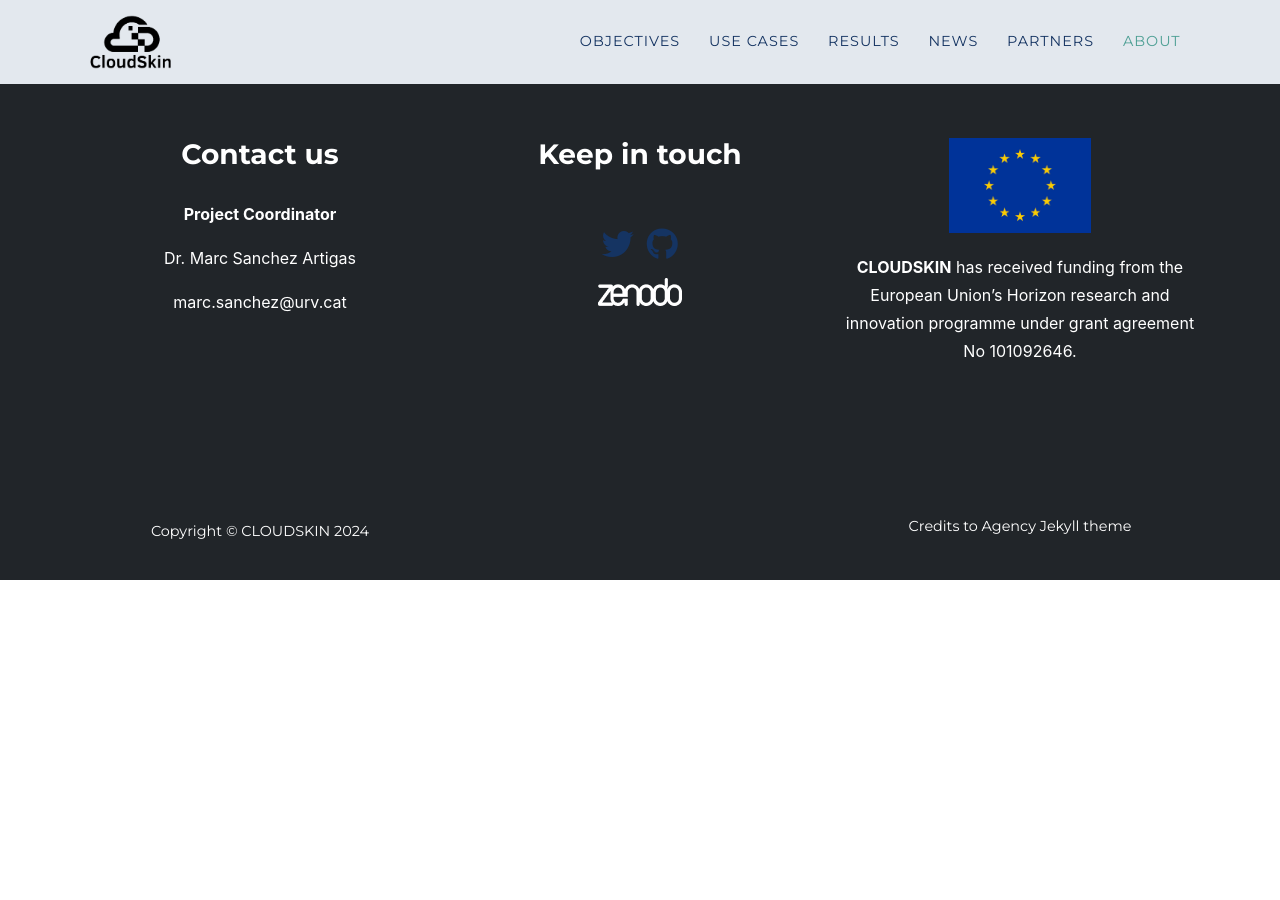
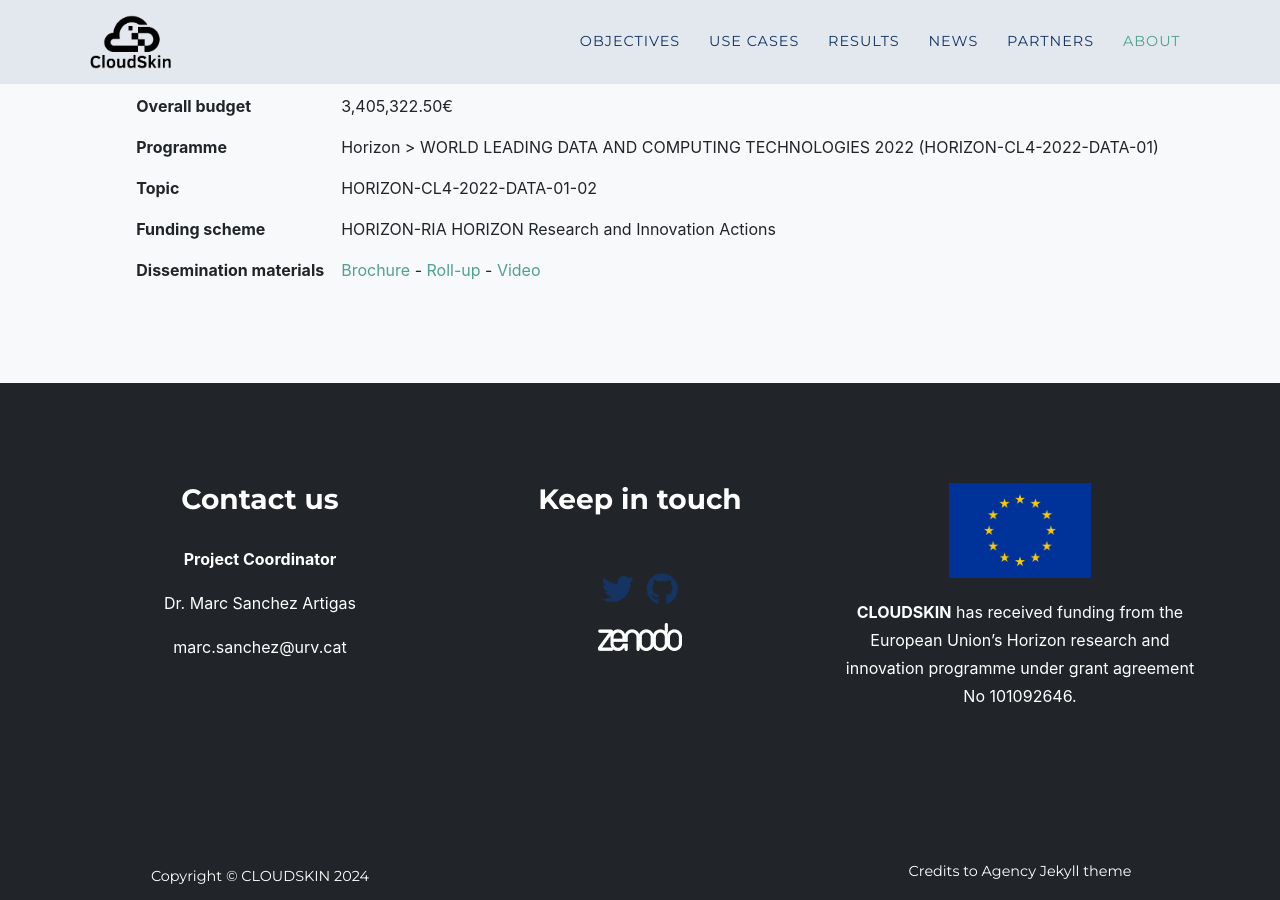
Before and after one commit to cloudskin-eu/cloudskin-eu.github.io, a Jekyll site: the page built from index.md, in a window 1280 px wide and 900 px high, scrolled down 8271 px. Built offline with Jekyll 4.4.1, drawn with Linux system fonts in a browser that asks for light colours; some web fonts are replaced; before the commit the page ends 8851 px from its top, so only the background shows below that.

Commit message:
add video

```diff
--- a/_includes/about.html
+++ b/_includes/about.html
@@ -96,7 +96,7 @@
             </tr>
             <tr>
               <td><strong>Dissemination materials</strong></td>
-              <td><a href="assets\deliverables\CloudSkin_Brochure.pdf" target="_blank">Brochure</a> - <a href="assets\deliverables\CloudSkin_Roll-up.pdf" target="_blank">Roll-up</a></td>
+              <td><a href="assets\deliverables\CloudSkin_Brochure.pdf" target="_blank">Brochure</a> - <a href="assets\deliverables\CloudSkin_Roll-up.pdf" target="_blank">Roll-up</a> - <a href="https://www.youtube.com/watch?v=HJxf5fhtlAs" target="_blank">Video</a></td>
             </tr>
           </tbody>
         </table>
--- a/_includes/calltoaction.html
+++ b/_includes/calltoaction.html
@@ -11,7 +11,8 @@
                     <!-- <figcaption class="text-faded">CLOUDSKIN architecture overview</figcaption> -->
                     <div class="pt-5"></div>
                     <div style="text-align: justify;"><p>{{ site.data.sitetext.objectives.text2 | markdownify }}</p></div>
-
+                    <br/>
+                    <iframe width="560" height="315" src="https://www.youtube.com/embed/HJxf5fhtlAs?si=lYOeI2fZtEVIqbUF" title="YouTube video player" frameborder="0" allow="accelerometer; autoplay; clipboard-write; encrypted-media; gyroscope; picture-in-picture; web-share" referrerpolicy="strict-origin-when-cross-origin" allowfullscreen></iframe>
                 </div>
             </div>
         </div>
```
